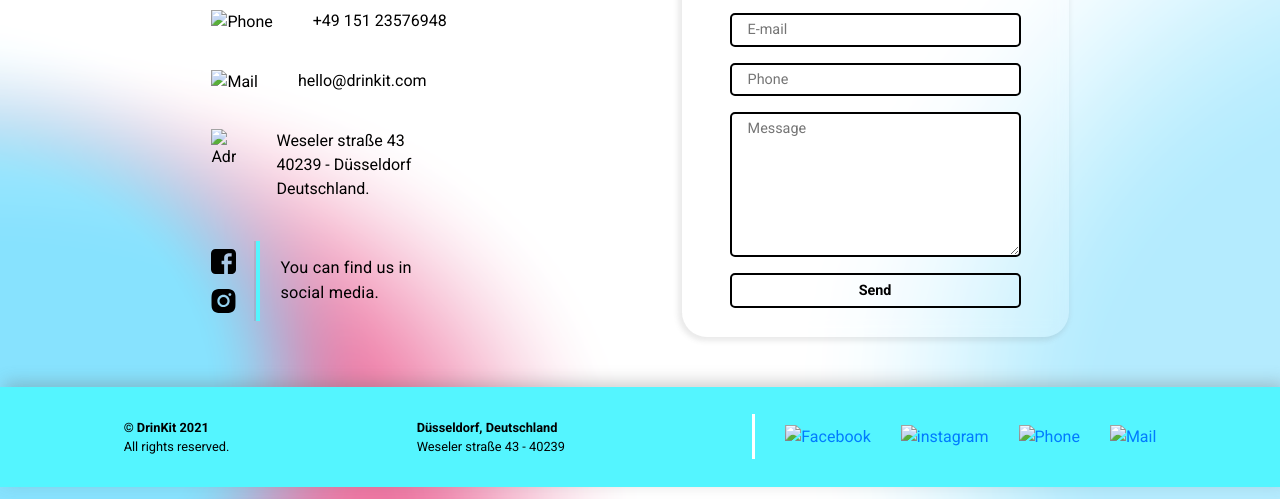
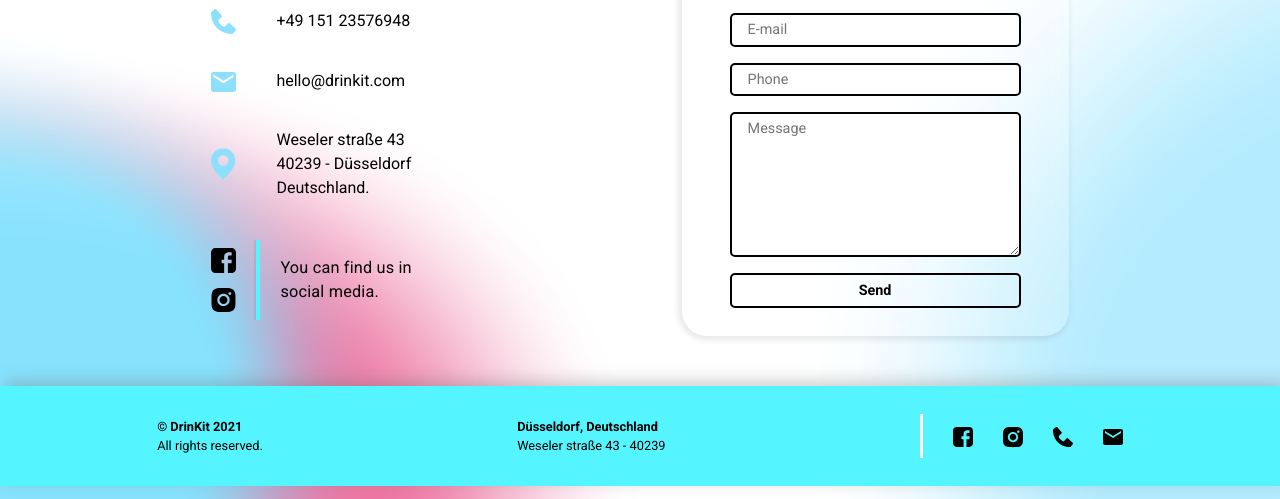
Before and after one commit to emirod85/Drinkit_Rodriguez-E, a website: page contact.html in a window 1280 px wide. Shown: the part 287-786 px from the top of the page. Drawn offline with nearby package versions, Linux system fonts and the light colour scheme; the site is published under a folder, as on GitHub Pages, so addresses that start at the root find nothing.

Commit message:
Update contact.html

```diff
--- a/contact.html
+++ b/contact.html
@@ -68,17 +68,17 @@
 					<ul>
 						<li>
 							<a href="">
-								<img src="/img/tel.svg" alt="Phone">+49 151 23576948
+								<img src="img/tel.svg" alt="Phone">+49 151 23576948
 							</a>
 						</li>
 						<li>
 							<a href="">
-								<img src="/img/mail.svg" alt="Mail">hello@drinkit.com
+								<img src="img/mail.svg" alt="Mail">hello@drinkit.com
 							</a>
 						</li>
 						<li>
 							<a class="listFlex" href="">
-								<img src="/img/adress.svg" alt="Adress">
+								<img src="img/adress.svg" alt="Adress">
 								<div>
 									<p>Weseler straße 43</p>
 									<p>40239 - Düsseldorf</p>
@@ -141,16 +141,16 @@
 		</div>
 		<div class="imgDirection">
 			<a href="https://www.facebook.com/" target="_blank">
-				<img src="/img/fb_svg.svg" alt="Facebook">
+				<img src="img/fb_svg.svg" alt="Facebook">
 			</a>
 			<a href="https://www.instagram.com" target="_blank">
-				<img src="/img/igm_svg.svg" alt="instagram">
+				<img src="img/igm_svg.svg" alt="instagram">
 			</a>
 			<a href="tel:+49 151 23576948">
-				<img src="/img/tel_b.svg" alt="Phone">
+				<img src="img/tel_b.svg" alt="Phone">
 			</a>
 			<a href="mailto:hello@drinkit.com/">
-				<img src="/img/mail_b.svg" alt="Mail">
+				<img src="img/mail_b.svg" alt="Mail">
 			</a>
 		</div>
 </footer>
```
